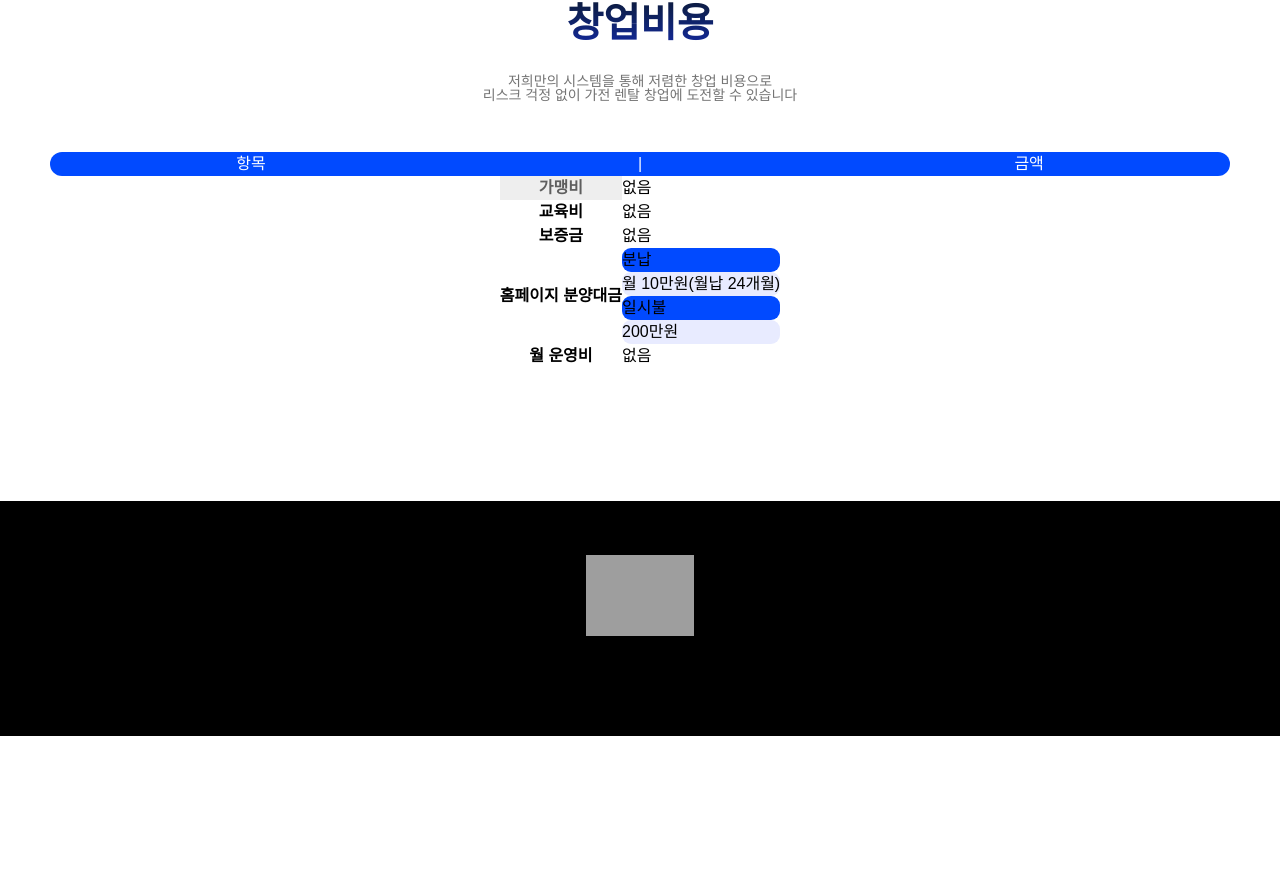
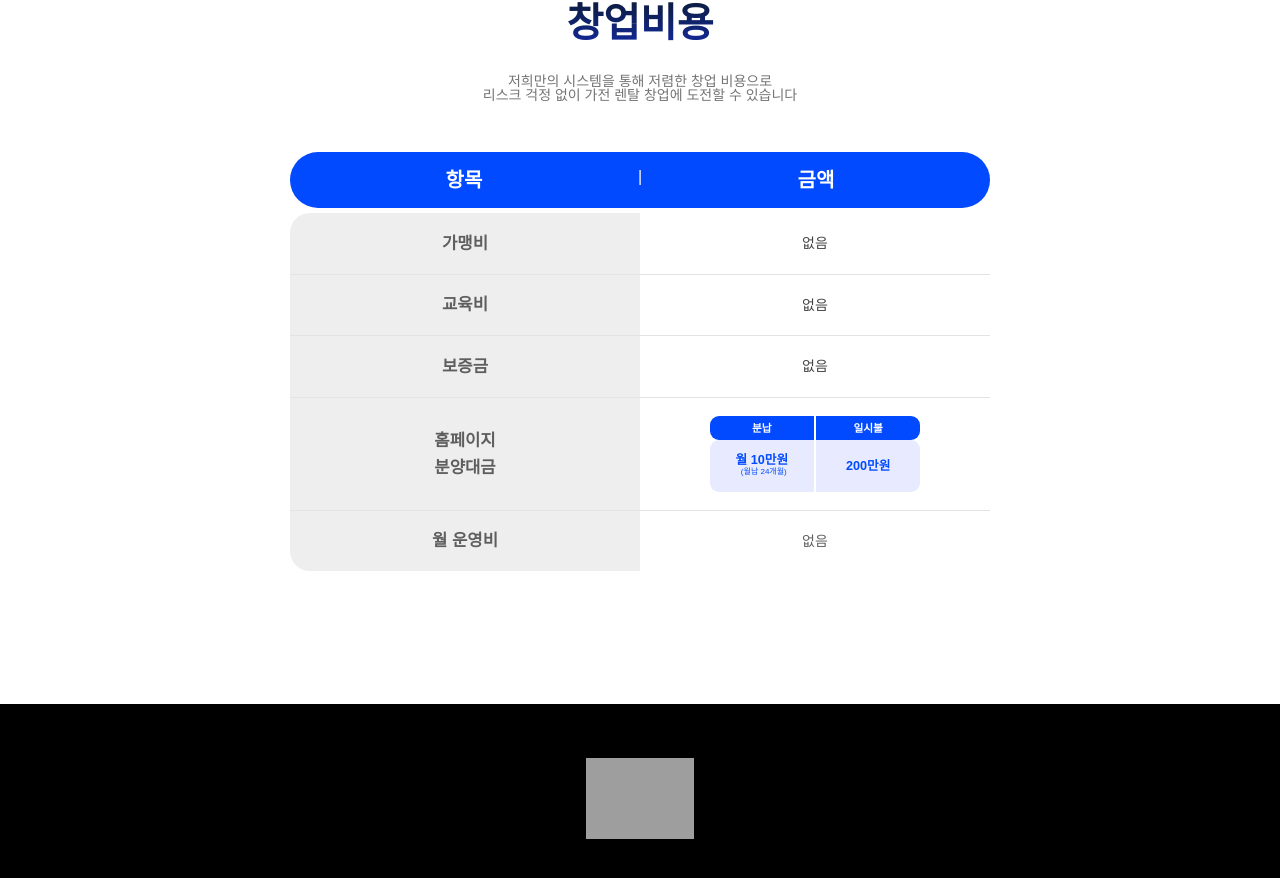
Before and after one commit to soohyun-bae/openx_samsung_rental, a React (Vite) app: page / in a window 1280 px wide. Shown: the part 7766-8644 px from the top of the page. Before the commit the page ends 8502 px from the top, so only its background shows below. Built offline with nearby package versions, Linux system fonts and the light colour scheme; grey boxes are pictures that could not be loaded; a web font is replaced by a local one.

Commit message:
expense edit

```diff
--- a/src/components/ExpenseCompo.jsx
+++ b/src/components/ExpenseCompo.jsx
@@ -1,54 +1,89 @@
 export const ExpenseCompo = () => {
   return (
-    <div className="flex flex-col items-center justify-center px-[50px]">
-      <div className="flex w-full justify-around rounded-[61px] bg-[#014AFF] text-white">
-        <p className="">항목</p>
+    <div className="flex flex-col items-center justify-center gap-[5.68px] px-[50px]">
+      <div className="flex w-full justify-evenly rounded-[61px] bg-[#014AFF] py-[13px] text-white">
+        <p className="text-[clamp(16px,calc((30/1920)*100vw),30px)] font-bold">
+          항목
+        </p>
         <p className="">|</p>
-        <p className="">금액</p>
+        <p className="text-[clamp(16px,calc((30/1920)*100vw),30px)] font-bold">
+          금액
+        </p>
       </div>
-      <table className="rounded-[20px]">
-        <tbody>
-          <tr>
-            <th scope="row" className="bg-border-gray text-[#5E5E5E]">
-              가맹비
-            </th>
-            <td>없음</td>
-          </tr>
-          <tr>
-            <th scope="row">교육비</th>
-            <td>없음</td>
-          </tr>
-          <tr>
-            <th scope="row">보증금</th>
-            <td>없음</td>
-          </tr>
-          <tr>
-            <th scope="row">
-              홈페이지
-              <br className="md:hidden" /> 분양대금
-            </th>
-            <td>
-              <div>
-                <div>
-                  <p className="w-full rounded-[9px] bg-[#014AFF]">분납</p>
-                  <p className="w-full rounded-[9px] bg-[#E8EBFF]">
-                    월 10만원
-                    <span>(월납 24개월)</span>
-                  </p>
-                </div>
-                <div>
-                  <p className="w-full rounded-[9px] bg-[#014AFF]">일시불</p>
-                  <p className="w-full rounded-[9px] bg-[#E8EBFF]">200만원</p>
-                </div>
+
+      {/* 테이블 */}
+      <div className="w-full">
+        {/* 가맹비 */}
+        <div className="flex items-center border-b border-[#E3E3E3]">
+          <div className="bg-border-gray flex-1 rounded-tl-[20px] py-[18px] text-center text-[clamp(14px,calc((25/1920)*100vw),25px)] font-semibold text-[#5E5E5E]">
+            가맹비
+          </div>
+          <div className="flex-1 py-[18px] text-center text-[clamp(14px,calc((20/1920)*100vw),20px)] text-[#424242]">
+            없음
+          </div>
+        </div>
+
+        {/* 교육비 */}
+        <div className="flex items-center border-b border-[#E3E3E3]">
+          <div className="bg-border-gray flex-1 py-[18px] text-center text-sm text-[clamp(14px,calc((25/1920)*100vw),25px)] font-semibold text-[#5E5E5E]">
+            교육비
+          </div>
+          <div className="flex-1 py-[18px] text-center text-[clamp(14px,calc((20/1920)*100vw),20px)] text-[#424242]">
+            없음
+          </div>
+        </div>
+
+        {/* 보증금 */}
+        <div className="flex items-center border-b border-[#E3E3E3]">
+          <div className="bg-border-gray flex-1 py-[18px] text-center text-[clamp(14px,calc((25/1920)*100vw),25px)] font-semibold text-[#5E5E5E]">
+            보증금
+          </div>
+          <div className="flex-1 py-[18px] text-center text-[clamp(14px,calc((20/1920)*100vw),20px)] text-[#424242]">
+            없음
+          </div>
+        </div>
+
+        {/* 홈페이지 분양대금 */}
+        <div className="bg-border-gray flex items-center border-b border-[#E3E3E3]">
+          <div className="flex-1 py-6 text-center text-[clamp(14px,calc((25/1920)*100vw),25px)] leading-relaxed font-semibold text-[#5E5E5E]">
+            홈페이지
+            <br />
+            분양대금
+          </div>
+          <div className="flex flex-1 flex-col items-center gap-[6.5px] bg-white py-[18px] md:flex-row md:justify-center md:gap-[2px]">
+            {/* 분납 */}
+            <div className="flex w-[80%] flex-col items-center gap-0 md:items-end">
+              <span className="w-full rounded-[9px] bg-[#014AFF] px-4 py-1 text-center text-[clamp(10px,calc((16/1920)*100vw),16px)] font-semibold text-white md:w-[60%] md:rounded-r-[0px]">
+                분납
+              </span>
+              <div className="w-full rounded-[9px] bg-[#E8EBFF] px-3 py-[13px] text-center text-[clamp(12px,calc((19/1920)*100vw),19px)] leading-[clamp(11px,calc((19/1920)*100vw),19px)] font-bold text-[#014AFF] md:flex md:h-[clamp(51px,calc((78/1920)*100vw),78px)] md:w-[60%] md:flex-col md:items-center md:justify-center md:rounded-r-[0px]">
+                월 10만원
+                <br />
+                <span className="ml-1 text-[clamp(7px,calc((12/1920)*100vw),12px)] font-normal text-[#014AFF]">
+                  (월납 24개월)
+                </span>
               </div>
-            </td>
-          </tr>
-          <tr>
-            <th scope="row">월 운영비</th>
-            <td>없음</td>
-          </tr>
-        </tbody>
-      </table>
+            </div>
+            {/* 일시불 */}
+            <div className="flex w-[80%] flex-col items-center gap-0 md:items-start">
+              <span className="w-full rounded-[9px] bg-[#014AFF] px-4 py-1 text-center text-[clamp(10px,calc((16/1920)*100vw),16px)] font-semibold text-white md:w-[60%] md:rounded-l-[0px]">
+                일시불
+              </span>
+              <div className="w-full rounded-[9px] bg-[#E8EBFF] px-3 py-1 text-center text-[clamp(12px,calc((19/1920)*100vw),19px)] font-bold text-[#014AFF] md:flex md:h-[clamp(51px,calc((78/1920)*100vw),78px)] md:w-[60%] md:items-center md:justify-center md:rounded-l-[0px]">
+                200만원
+              </div>
+            </div>
+          </div>
+        </div>
+
+        {/* 월 운영비 */}
+        <div className="flex items-center">
+          <div className="bg-border-gray flex-1 rounded-bl-[20px] py-[18px] text-center text-sm text-[clamp(14px,calc((25/1920)*100vw),25px)] font-semibold text-[#5E5E5E]">
+            월 운영비
+          </div>
+          <div className="flex-1 text-center text-sm text-[#5E5E5E]">없음</div>
+        </div>
+      </div>
     </div>
   );
 };
--- a/src/sections/Expense.jsx
+++ b/src/sections/Expense.jsx
@@ -6,7 +6,7 @@ export const Expense = () => {
   return (
     <section
       id="expense"
-      className="flex flex-col gap-[50px] bg-white py-25 md:px-0 xl:py-[clamp(100px,calc((200/1920)*100vw),200px)]"
+      className="flex flex-col gap-[50px] bg-white py-25 md:px-0 lg:px-[clamp(30px,calc((360/1920)*100vw),360px)] xl:py-[clamp(100px,calc((200/1920)*100vw),200px)]"
     >
       <motion.div
         initial={{ opacity: 0, y: 50 }}
```
